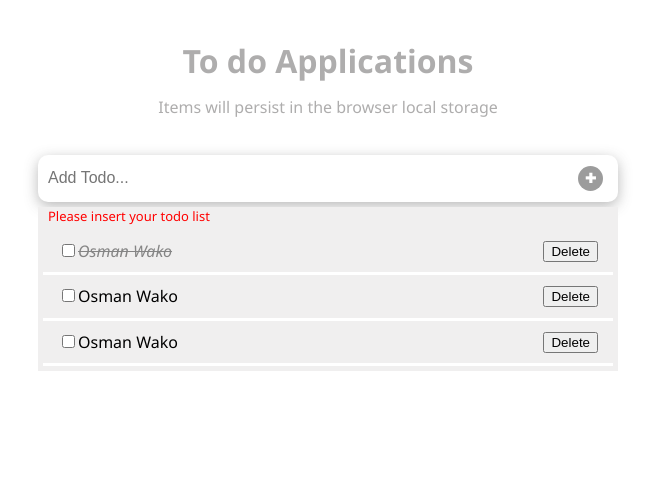
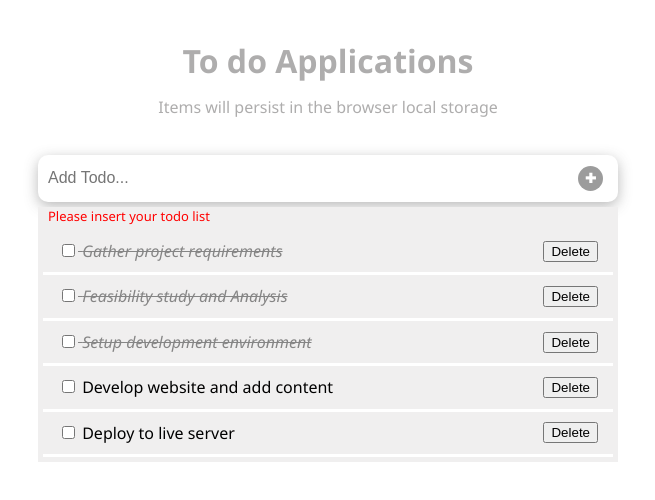
Before and after one commit to osmanwako/react-todo-app, a React (Create React App) app: page / in a window 1280 px wide. Shown: the top 500 px of the page, without its empty margins (312-967 px from the left). Built offline with nearby package versions, Linux system fonts and the light colour scheme.

Commit message:
Create items list and add data using map

```diff
--- a/src/App.css
+++ b/src/App.css
@@ -85,7 +85,7 @@ ul{
   background: #f0efef;
 }
 
-.todo-selected{
+.todo-complete {
   font-style: italic;
    color: rgb(89, 89, 89);
    opacity: 0.7;
--- a/src/component/todoapp.js
+++ b/src/component/todoapp.js
@@ -1,14 +1,42 @@
 import Todotitle from './todotitle';
 import Todoform from './todoform';
 import Todolist from './todolist';
+import { useState } from 'react';
 
 function TodoApp() {
+  const [todos, setTodos] = useState([
+    {
+      id: 1,
+      title: 'Gather project requirements',
+      completed: true,
+    },
+    {
+      id: 2,
+      title: 'Feasibility study and Analysis',
+      completed: true,
+    },
+    {
+      id: 3,
+      title: 'Setup development environment',
+      completed: true,
+    },
+    {
+      id: 4,
+      title: 'Develop website and add content',
+      completed: false,
+    },
+    {
+      id: 5,
+      title: 'Deploy to live server',
+      completed: false,
+    },
+  ]);
   return (
     <div class="todos">
       <Todotitle />
       <Todoform />
       <span class="submit-warning">Please insert your todo list</span>
-      <Todolist />
+      <Todolist todosProps={todos} setTodos={setTodos} />
     </div>
   );
 }
--- /dev/null
+++ b/src/component/todoitem.js
@@ -0,0 +1,11 @@
+function Todoitem({ itemProp, setTodos }) {
+    return <li className="to-do-list">
+        <span>
+            <input type="checkbox" className="input-check" />
+            <span className={itemProp.completed ? 'todo-complete' : 'todo-start'}> {itemProp.title}</span>
+        </span>
+        <button>Delete</button>
+    </li>;
+}
+
+export default Todoitem;
--- a/src/component/todolist.js
+++ b/src/component/todolist.js
@@ -1,26 +1,10 @@
-function Todolist() {
+import Todoitem from "./todoitem";
+
+function Todolist({ todosProps, setTodos }) {
     return <ul>
-        <li className="to-do-list">
-            <span>
-                <input type="checkbox" className="input-check" />
-                <span className="todo-selected">Osman Wako</span>
-            </span>
-            <button>Delete</button>
-        </li>
-        <li className="to-do-list">
-            <span>
-                <input type="checkbox" className="input-check" />
-                <span>Osman Wako</span>
-            </span>
-            <button>Delete</button>
-        </li>
-        <li className="to-do-list">
-            <span>
-                <input type="checkbox" className="input-check" />
-                <span>Osman Wako</span>
-            </span>
-            <button>Delete</button>
-        </li>
+        {todosProps.map((todo) => (
+            <Todoitem key={todo.id} itemProp={todo} setTodos={setTodos} />
+        ))}
     </ul>
 }
 export default Todolist;
```
